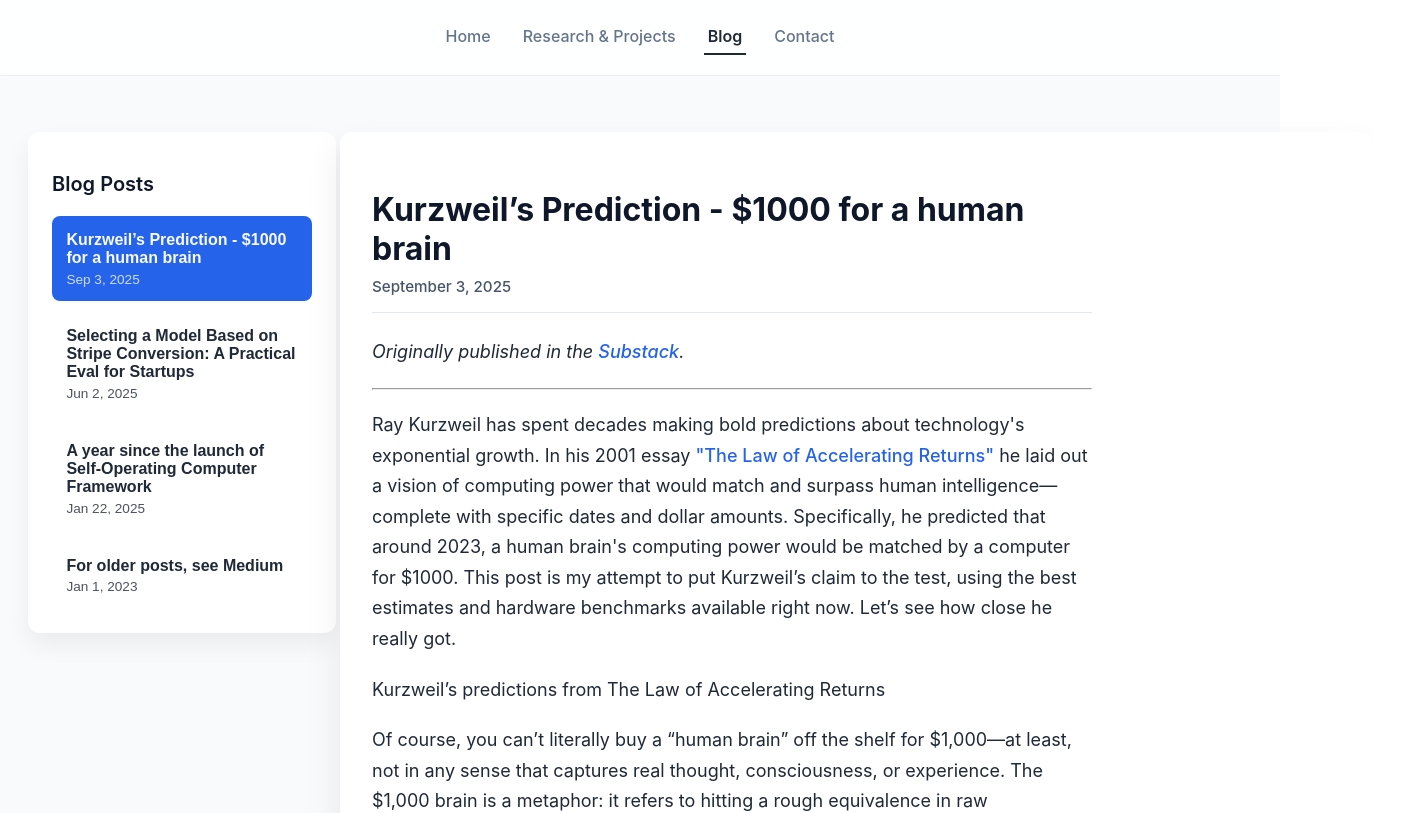
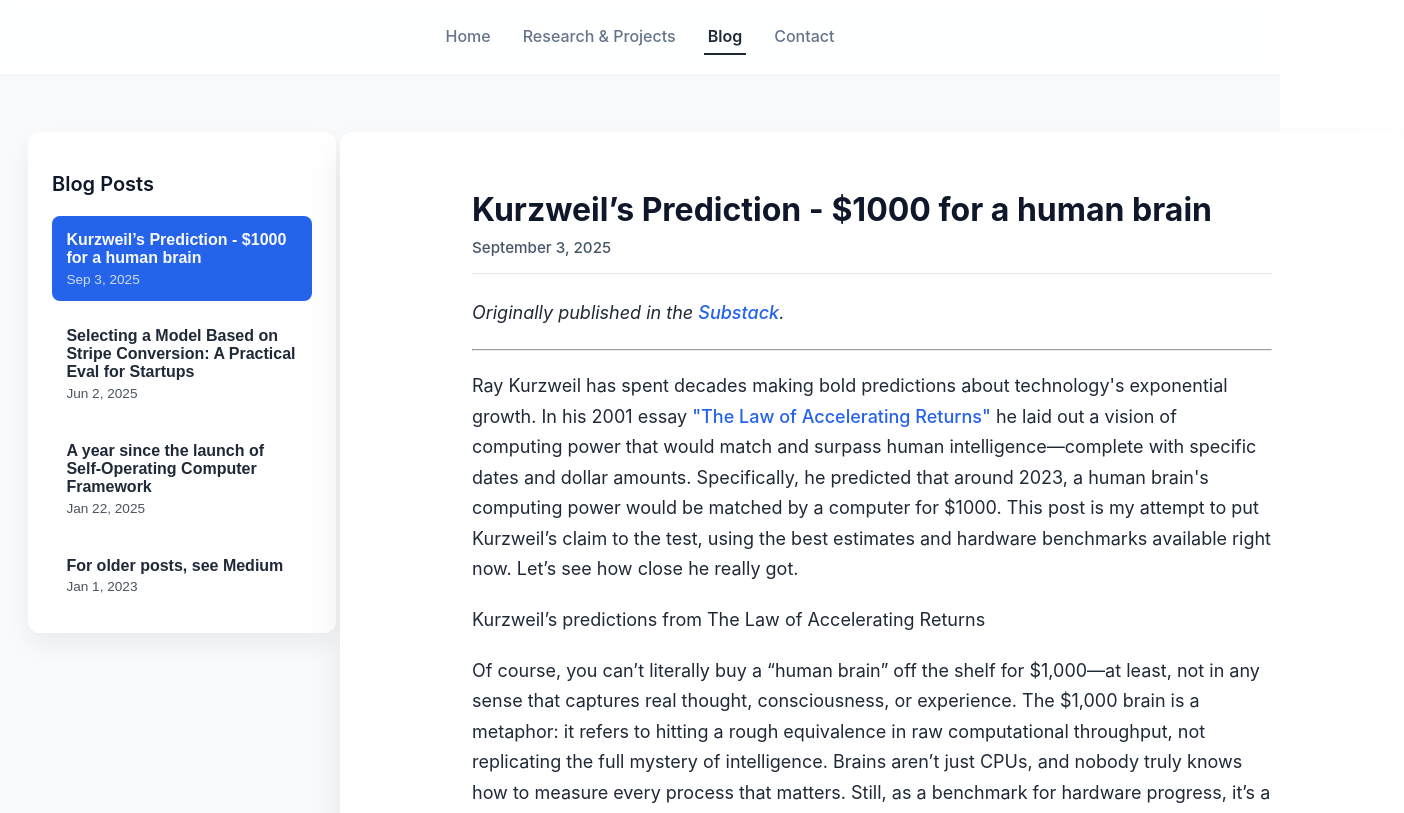
Before and after one commit to joshbickett/bickett.ai, a React (Create React App) app: page /blog in a window 1280 px wide. Shown: the top 813 px of the page, 1404 px wide, since content can reach past the window. Built offline with nearby package versions, Linux system fonts and the light colour scheme.

Commit message:
thanks cc

```diff
--- a/src/pages/Blog.js
+++ b/src/pages/Blog.js
@@ -285,9 +285,10 @@ const PostDetail = styled.section`
   background-color: white;
   border-radius: 12px;
   box-shadow: 0 18px 36px rgba(15, 23, 42, 0.08);
-  padding: 2rem;
+  padding: 2rem 3rem;
   min-height: 480px;
   display: flex;
+  justify-content: center;
   width: 100%;
   overflow: hidden;
 
@@ -301,18 +302,16 @@ const PostDetail = styled.section`
 
   @media (max-width: 900px) {
     min-height: auto;
+    padding: 2rem;
   }
 `;
 
 const DetailContent = styled.div`
   width: 100%;
+  max-width: 800px;
   color: #1f2937;
   overflow-wrap: anywhere;
-
-  @media (min-width: 901px) {
-    max-width: 720px;
-    margin: 0;
-  }
+  margin: 0 auto;
 
   .markdown-content {
     line-height: 1.7;
--- a/src/pages/Todos.js
+++ b/src/pages/Todos.js
@@ -348,9 +348,10 @@ const TodoDetail = styled.section`
   background-color: white;
   border-radius: 12px;
   box-shadow: 0 18px 36px rgba(15, 23, 42, 0.08);
-  padding: 2rem;
+  padding: 2rem 3rem;
   min-height: 480px;
   display: flex;
+  justify-content: center;
   width: 100%;
   overflow: hidden;
 
@@ -361,17 +362,19 @@ const TodoDetail = styled.section`
       box-shadow: none;
       border-radius: 10px;
     `}
+
+  @media (max-width: 900px) {
+    min-height: auto;
+    padding: 2rem;
+  }
 `;
 
 const DetailContent = styled.div`
   width: 100%;
+  max-width: 800px;
   color: #1f2937;
   overflow-wrap: anywhere;
-
-  @media (min-width: 901px) {
-    max-width: 720px;
-    margin: 0;
-  }
+  margin: 0 auto;
 `;
 
 const DetailHeader = styled.header`
```
